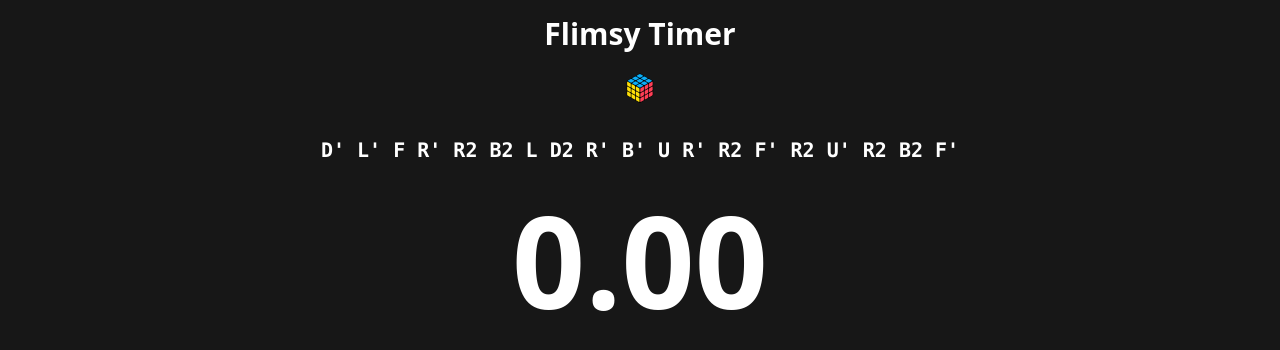
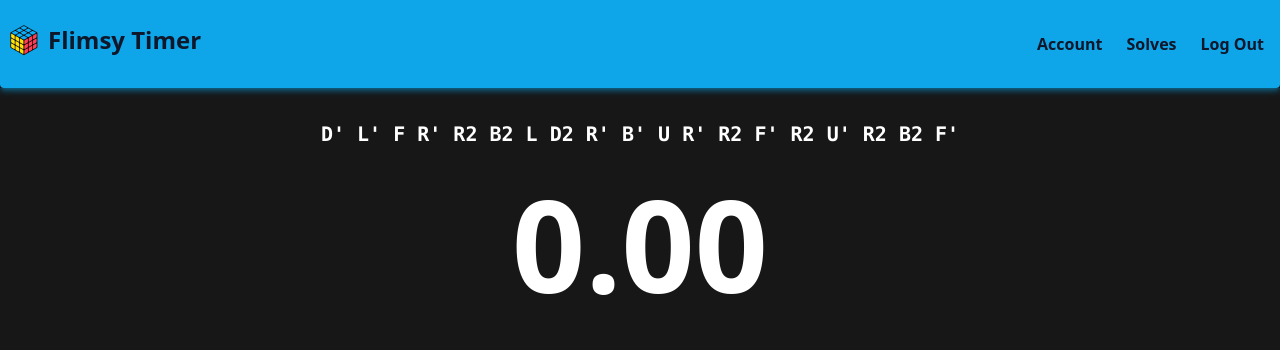
Before and after one commit to MrFellox/flimsy-timer, a Flask app: page / in a window 1280 px wide. Shown: the top 350 px of the page. Run offline with Flask 2, Linux system fonts and the light colour scheme; style sheets or scripts are compiled from the project's sources.

Commit message:
Added a navbar to move between pages

```diff
--- a/flimsy_timer/templates/index.html
+++ b/flimsy_timer/templates/index.html
@@ -13,11 +13,11 @@ Flimsy Timer
 
 {% block content %}
 
-<h1 class='font-extrabold text-3xl text-center py-4 text-white subpixel-antialiased'>Flimsy Timer</h1>
+<!-- <h1 class='font-extrabold text-3xl text-center py-4 text-white subpixel-antialiased'>Flimsy Timer</h1>
 <img src='{{ url_for("static", filename="flimsy_timer_big.png") }}' class='mx-auto mt-1 mb-8 h-8 subpixel-antialiased'
-    alt='timer'>
+    alt='timer'> -->
 
-<p id='scramble' class='mt-6 text-white font-bold text-xl font-mono text-center'>{{ scramble }}</p>
+<p id='scramble' class='mt-8 text-white font-bold text-xl font-mono text-center'>{{ scramble }}</p>
 
 
 <div class='mt-8 text-white'>
--- a/flimsy_timer/templates/layout.html
+++ b/flimsy_timer/templates/layout.html
@@ -19,6 +19,32 @@
 
 <body>
 
+    <nav class='shadow-md shadow-sky-500/50'>
+        <div class='container w-screen h-1/6 flex justify-between bg-sky-500 shadow-md shadow-bg-sky-500/50 rounded-b'>
+
+            <div class='flex align-middle'>
+                <img src='{{ url_for("static", filename="flimsy_timer_big.png") }}'
+                    class='ml-2 mt-6 mb-8 h-8 subpixel-antialiased align-middle'>
+
+                <a href='{{ url_for("index") }} '
+                    class='hover:-translate-y-1 ease-in-out duration-100 transition-all ml-2 mt-6 text-2xl text-slate-900 justify-end font-extrabold subpixel-antialiased'>Flimsy
+                    Timer</a>
+            </div>
+
+            <div class='flex flex-row items-center gap-6 mr-4 justify-end content-between'>
+                <a href=#
+                    class='font-semibold text-slate-900 hover:bg-slate-900 hover:rounded-full hover:p-1.5 hover:text-white transition-all ease-in-out delay-75 duration-150'>Account</a>
+                <a href=#
+                    class='font-semibold text-slate-900 hover:bg-slate-900 hover:rounded-full hover:p-1.5 hover:text-white transition-all ease-in-out delay-75 duration-150'>Solves</a>
+                <a href=#
+                    class='font-semibold text-slate-900 hover:bg-red-500 hover:rounded-full hover:p-1.5 hover:text-white transition-all ease-in-out delay-75 duration-150'>Log
+                    Out</a>
+
+
+            </div>
+        </div>
+    </nav>
+
     {% block content %}
     {% endblock %}
 </body>
```
